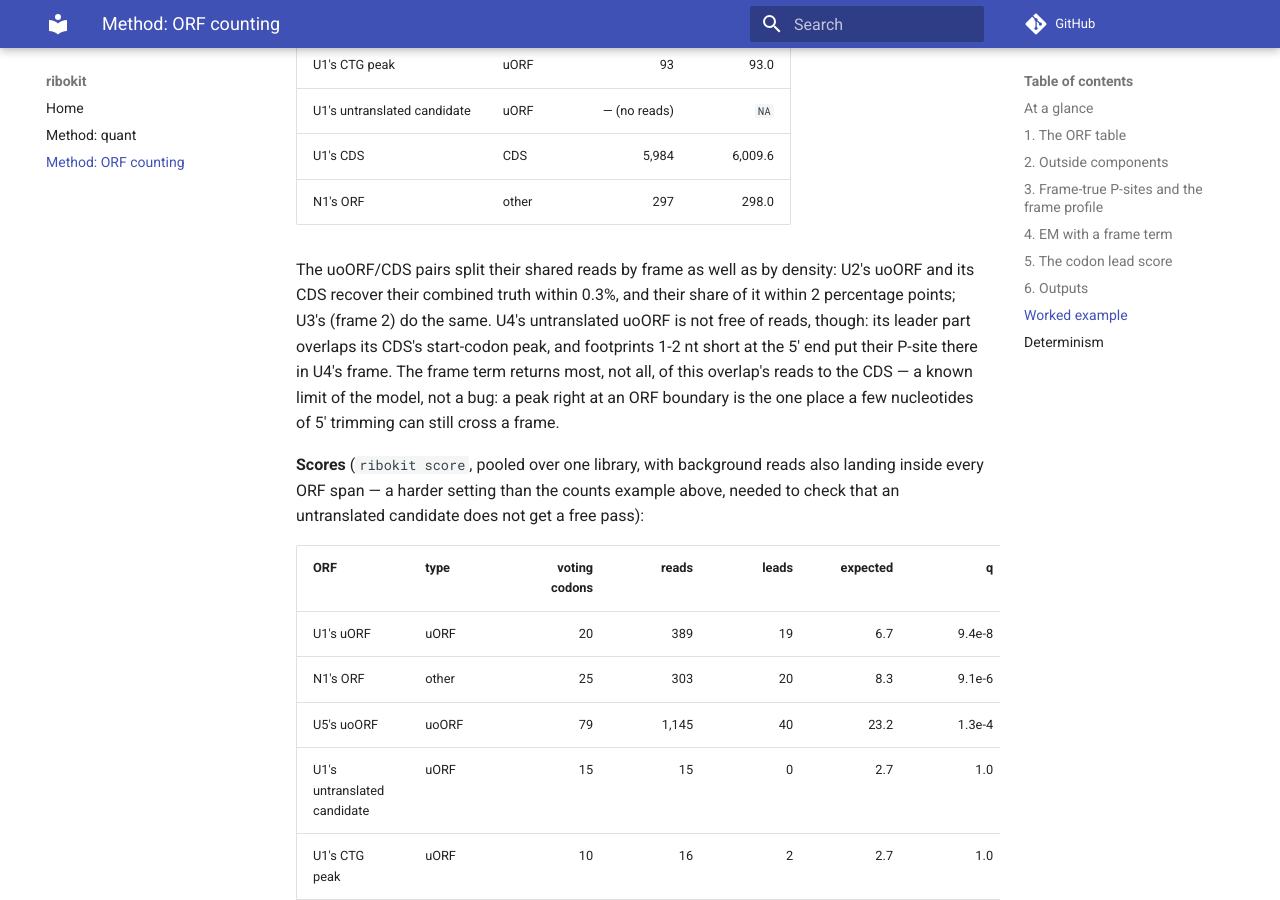
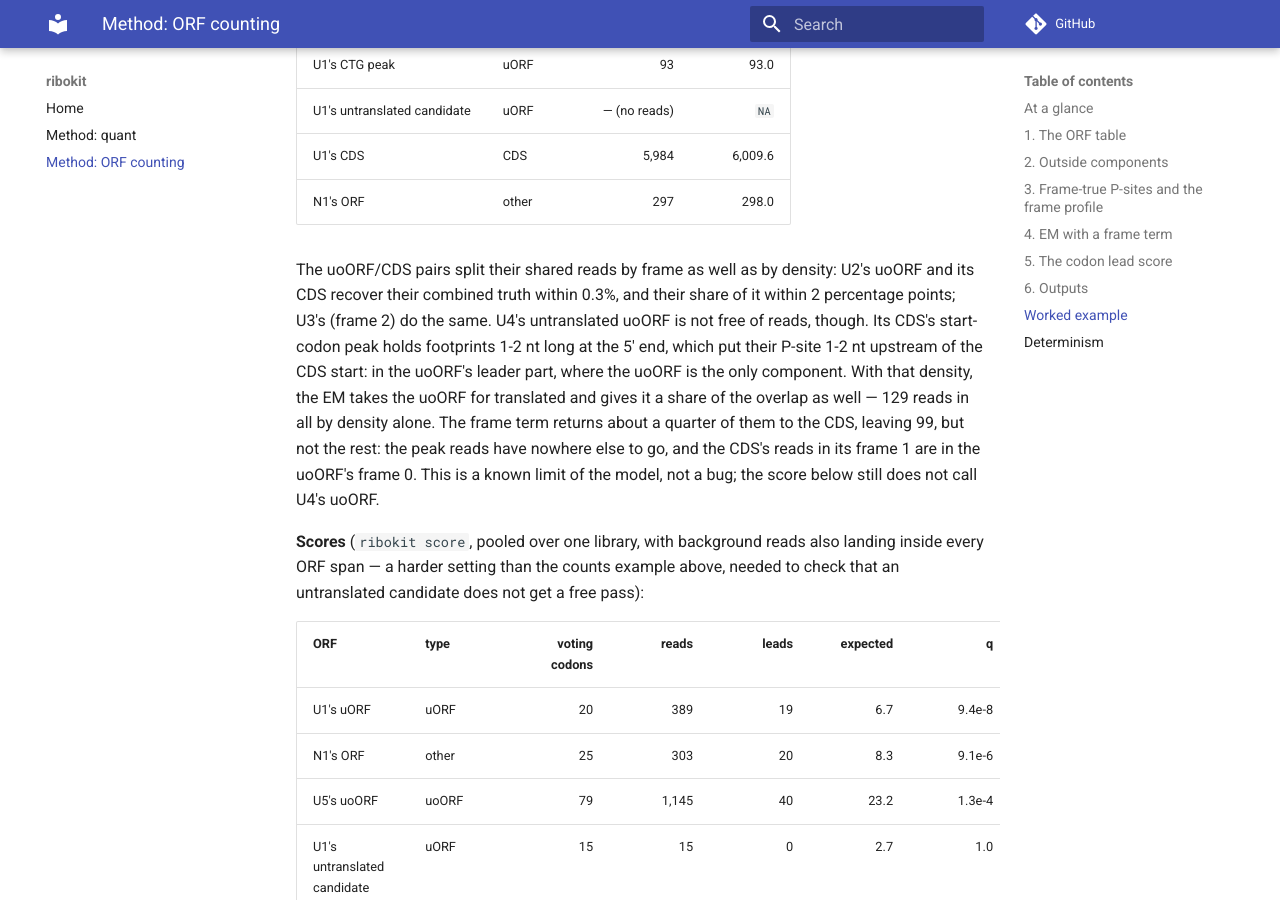
Before and after one commit to katarinagresova/ribokit, an MkDocs documentation site: the page built from docs/orfs.md, in a window 1280 px wide and 900 px high, scrolled down 6261 px. Built offline with MkDocs 1.6.1 and Material for MkDocs 9.7.7, drawn with Linux system fonts in a browser that asks for light colours; comment, search, counter and statistics services are not loaded.

Commit message:
docs: correct how U4's uoORF gets its reads in the worked example

```diff
--- a/docs/orfs.md
+++ b/docs/orfs.md
@@ -210,12 +210,15 @@ transcripts with CDSs, each carrying ORFs that exercise one design decision:
 The uoORF/CDS pairs split their shared reads by frame as well as by density:
 U2's uoORF and its CDS recover their combined truth within 0.3%, and their
 share of it within 2 percentage points; U3's (frame 2) do the same. U4's
-untranslated uoORF is not free of reads, though: its leader part overlaps its
-CDS's start-codon peak, and footprints 1-2 nt short at the 5′ end put their
-P-site there in U4's frame. The frame term returns most, not all, of this
-overlap's reads to the CDS — a known limit of the model, not a bug: a peak
-right at an ORF boundary is the one place a few nucleotides of 5′ trimming can
-still cross a frame.
+untranslated uoORF is not free of reads, though. Its CDS's start-codon peak
+holds footprints 1-2 nt long at the 5′ end, which put their P-site 1-2 nt
+upstream of the CDS start: in the uoORF's leader part, where the uoORF is the
+only component. With that density, the EM takes the uoORF for translated and
+gives it a share of the overlap as well — 129 reads in all by density alone.
+The frame term returns about a quarter of them to the CDS, leaving 99, but not
+the rest: the peak reads have nowhere else to go, and the CDS's reads in its
+frame 1 are in the uoORF's frame 0. This is a known limit of the model, not a
+bug; the score below still does not call U4's uoORF.
 
 **Scores** (`ribokit score`, pooled over one library, with background reads
 also landing inside every ORF span — a harder setting than the counts example
```
